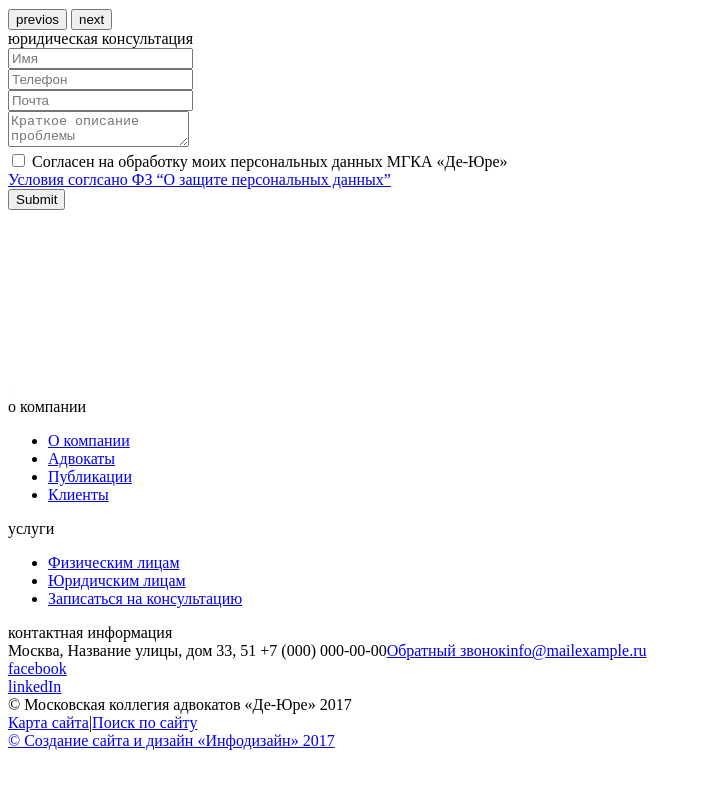
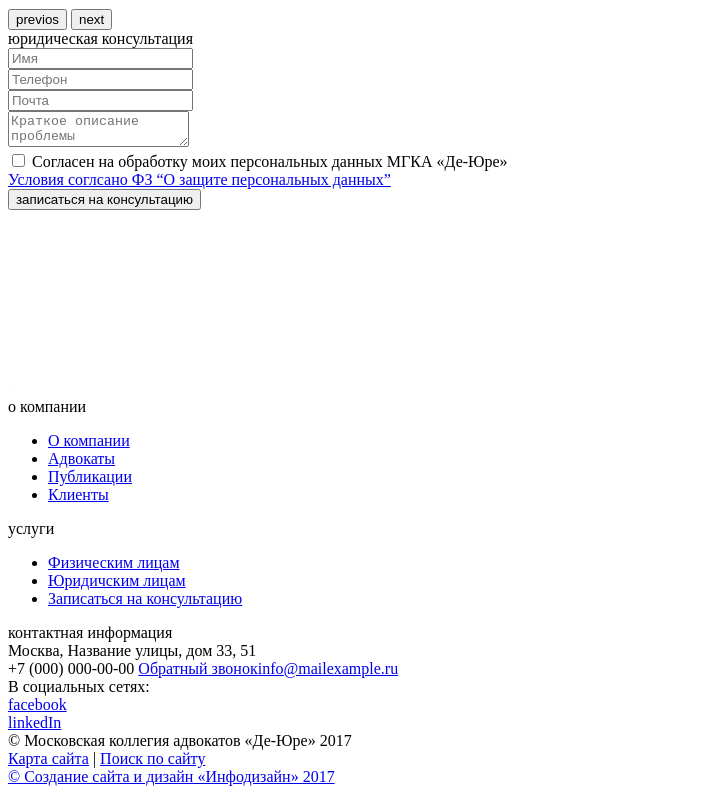
Before and after one commit to Andrey7287/rc-deUre, a website: page index.pug in a window 1280 px wide. Shown: the part 5302-6096 px from the top of the page, without its empty margins (0-702 px from the left). Before the commit the page ends 6060 px from the top, so only its background shows below. Drawn offline with nearby package versions, Linux system fonts and the light colour scheme; files that its build step writes are made by us from their sources.

Commit message:
just update home brunch

```diff
--- a/layout.pug
+++ b/layout.pug
@@ -90,7 +90,7 @@
                 label(for="idCheckbox") Согласен на обработку моих персональных данных МГКА «Де-Юре»
               .form-rules__item.col
                 a(href="#rules", title="Условия соглсано ФЗ “О защите персональных данных”") Условия соглсано ФЗ “О защите персональных данных”
-            input(type="submit").btn
+            input(type="submit" value="записаться на консультацию").btn
     </main>
     footer.footer
       .container
@@ -111,23 +111,23 @@
           .footer__nav.col
             .title контактная информация
             .contacts
-              span.
-                Москва, Название улицы, дом 33, 51
-                +7 (000) 000-00-00
+              .addr Москва, Название улицы, дом 33, 51
+              span.tel +7 (000) 000-00-00
               a(href="#callto", title="Обратный звонок") Обратный звонок
               a(href="mailto:info@mailexample.ru", title="info@mailexample.ru") info@mailexample.ru
               .soc
                 .soc__item
-                  span
+                  span.soc__title В социальных сетях:
                 .soc__item
                   a(href="/fb", title="facebook").soc__link.soc__link_fb facebook
                 .soc__item
                   a(href="/li", title="linkedIn").soc__link.soc__link_in linkedIn
-        .footer__bottom.row
-          .col © Московская коллегия адвокатов «Де-Юре» 2017
-          .col
-            a(href="/map", title="Карта сайта") Карта сайта
-            span |
-            a(href="/search", title="Поиск по сайту") Поиск по сайту
-          .col
-            a(href="http://infodesign.ru/", title="© Создание сайта и дизайн «Инфодизайн» 2017") © Создание сайта и дизайн «Инфодизайн» 2017
+        .footer__bottom
+          .row
+            .col © Московская коллегия адвокатов «Де-Юре» 2017
+            .col
+              a(href="/map", title="Карта сайта") Карта сайта
+              span  |
+              a(href="/search", title="Поиск по сайту") Поиск по сайту
+            .col
+              a(href="http://infodesign.ru/", title="© Создание сайта и дизайн «Инфодизайн» 2017").infodesign © Создание сайта и дизайн «Инфодизайн» 2017
```
